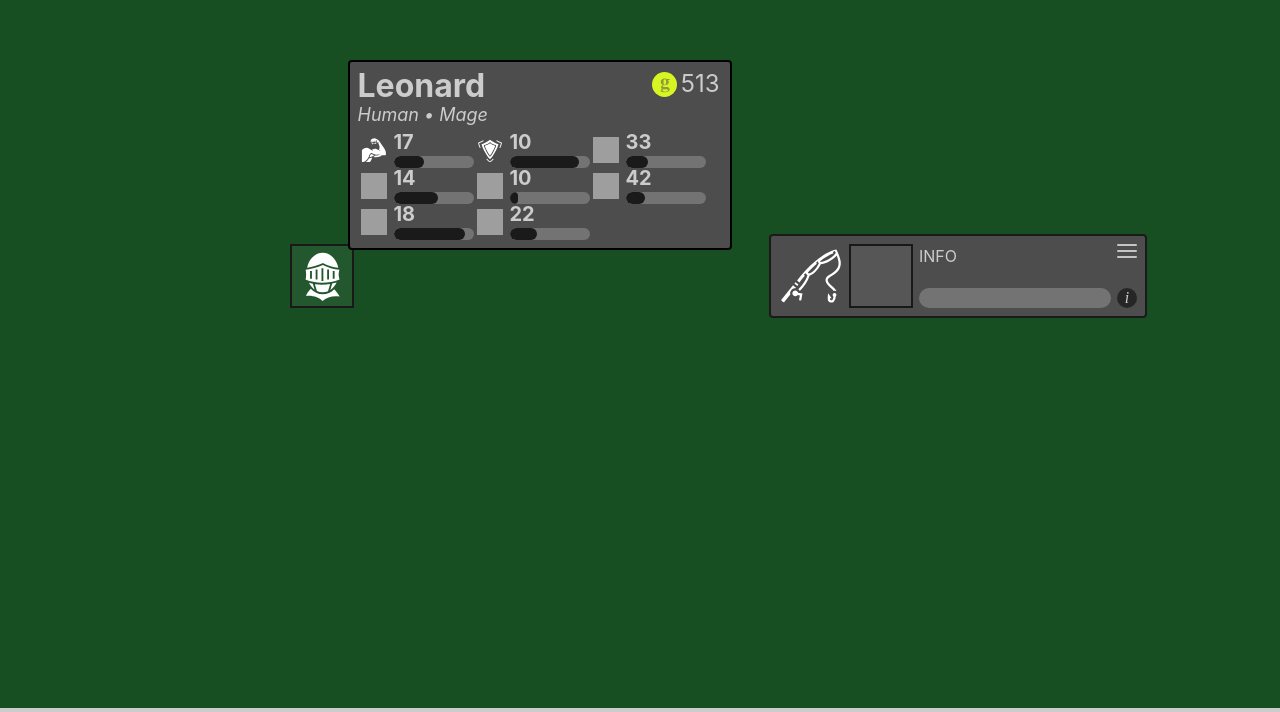
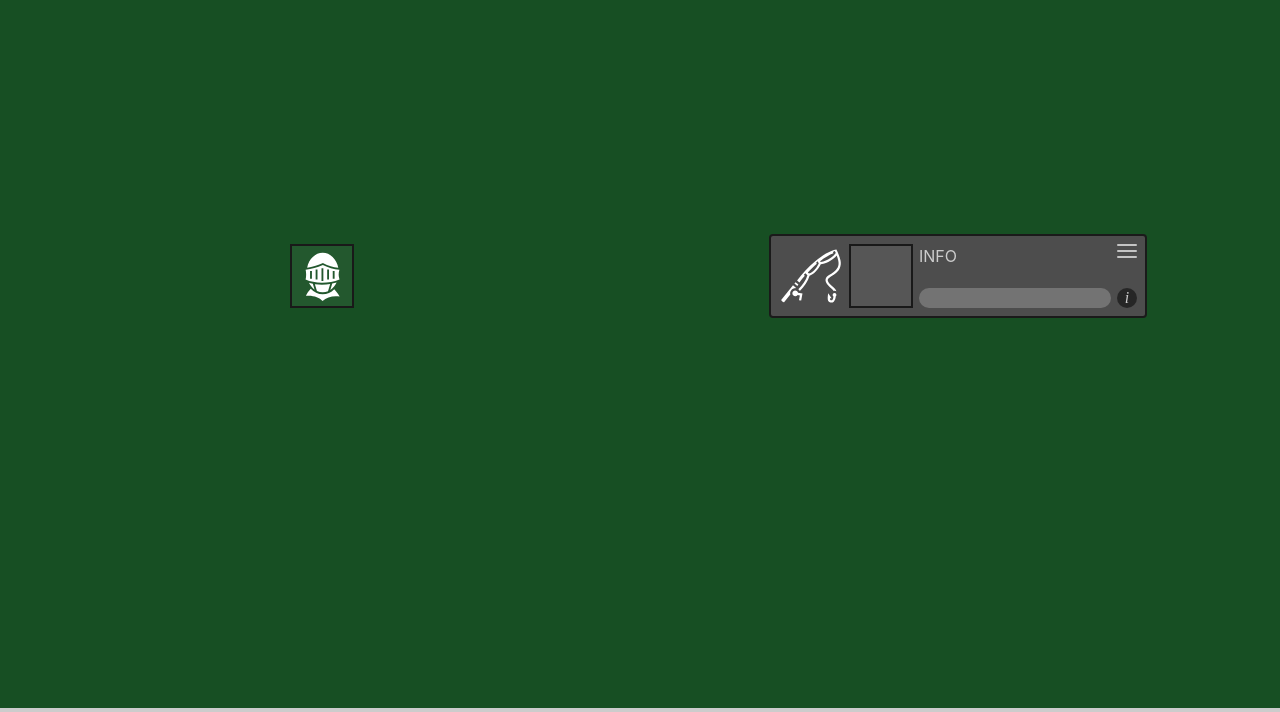
Before and after one commit to DanielMontilla/vue-idle, a Vue app: page / in a window 1280 px wide. Shown: the part 142-854 px from the top of the page. Built offline with nearby package versions, Linux system fonts and the light colour scheme; grey boxes are pictures that could not be loaded.

Commit message:
backing up... big changes

```diff
--- a/src/App.vue
+++ b/src/App.vue
@@ -1,8 +1,8 @@
 <script setup lang="ts">
    import type { PlayerData } from '@/types';
-   import { VIEWPORT_SIZE, INVENTORY, PLAYER } from '@/CONST';
+   import { VIEWPORT_SIZE, INVENTORY } from '@/CONST';
    import { Label, Shop, Training } from '@/windows/_index';
-   import { useSlots, useLabels } from '@/services/_index';
+   import { useSlots, useLabels, usePlayer } from '@/services/_index';
    import { computed, inject, provide, ref } from 'vue';
    import { Hero } from '@/classes/_index';
    import { STARTING_LABELS } from '@/data';
@@ -11,9 +11,8 @@
    // Global State
    const slots = useSlots();
    const { labels, getActive, isActive, setActive } = useLabels(1, STARTING_LABELS);
-   const player = ref<PlayerData>({ wallet: { diamond: 0, gold: 99 } });
+   const player = usePlayer();
 
-   provide(PLAYER, player);
    provide(INVENTORY, [
       slots.add('inventory', Hero.random()),
       ...slots.addRandoms(9 * 6 - 1, 'inventory'),
--- a/src/CONST.ts
+++ b/src/CONST.ts
@@ -62,5 +62,4 @@ export const ActivityArr = [
 
 export const ConsumableArr = ['potion'] as const;
 
-export const PLAYER = Symbol() as InjectionKey<PlayerRef>;
 export const INVENTORY = Symbol() as InjectionKey<SlotRef[]>;
--- a/src/classes/items/Hero.ts
+++ b/src/classes/items/Hero.ts
@@ -98,8 +98,6 @@ export default class Hero extends Item {
       });
    }
 
-   private static once = true;
-
    /* 🔨 CONSTRUCTOR */
    private constructor(data: HeroData) {
       let { id, name, race, class: hClass, skills, activities } = data;
@@ -111,20 +109,6 @@ export default class Hero extends Item {
       this.activities = activities;
 
       this.computeAll();
-
-      if (Hero.once) {
-         SkillArr.forEach(s => {
-            let { xp, level } = this.skills[s];
-            let required = this.skillRequirements[s];
-
-            console.log(
-               `Skill: ${s}, Level: ${level}, XP: ${xp.toFixed(
-                  2
-               )}, Required: ${required.toFixed(2)}`
-            );
-         });
-         Hero.once = false;
-      }
    }
 
    /* 🔎 GETTERS */
--- a/src/components/Item.vue
+++ b/src/components/Item.vue
@@ -4,19 +4,19 @@
    import { inject, ref } from 'vue';
    import { HeroTooltip } from '@/components/_index';
    import { computed } from '@vue/reactivity';
-   import { PLAYER } from '@/CONST';
    import type { PlayerRef } from '@/types';
+   import { usePlayer } from '@/services/_index';
 
    interface ItemProps {
       item: Item;
       onDragStart: (e: DragEvent, dragElem: HTMLElement) => any;
       onDragEnd: (e: DragEvent) => any;
    }
-   const player = inject(PLAYER) as PlayerRef;
+   const player = usePlayer();
    const { item, onDragStart, onDragEnd } = defineProps<ItemProps>();
    const dragElem = ref<HTMLElement>();
-   let hover = ref<Boolean>(true);
-   let dragging = ref<Boolean>(false);
+   const hover = ref<Boolean>(false);
+   const dragging = ref<Boolean>(false);
 
    const draggable = computed(() => {
       if (item.isLocked) return false;
--- a/src/components/Slot.vue
+++ b/src/components/Slot.vue
@@ -1,12 +1,11 @@
 Item
 <script setup lang="ts">
-   import { useSlots } from '@/services/_index';
+   import { useSlots, usePlayer } from '@/services/_index';
    import type { Item } from '@/classes/_index';
    import { Item as MyItem } from '@/components/_index';
-   import type { PlayerRef, SlotRef, SlotType } from '@/types';
-   import { computed, inject, ref } from 'vue';
+   import type { SlotRef, SlotType } from '@/types';
+   import { computed, ref } from 'vue';
    import { getPath } from '@/utilities';
-   import { PLAYER } from '@/CONST';
 
    interface SlotProps {
       data?: SlotRef | SlotType;
@@ -14,9 +13,9 @@ Item
       onEnter?: (item: Item) => any;
       onLeave?: () => any;
    }
-   const player = inject(PLAYER) as PlayerRef;
    const { data, debug, onEnter, onLeave } = defineProps<SlotProps>();
    const manager = useSlots();
+   const player = usePlayer();
 
    let slot: SlotRef;
    if (typeof data === 'string') {
@@ -50,7 +49,7 @@ Item
       dataTransfer.setDragImage(document.createElement('div'), 0, 0);
 
       if (slot.value.type === 'buy') {
-         price.value = (item.value as Item).buyPrice;
+         price.value = (item.value as Item).value;
       }
 
       manager.setDragged(slot);
--- a/src/services/Player.ts
+++ b/src/services/Player.ts
@@ -1,25 +1,46 @@
-import type { Currency, Wallet } from '@/types';
-import { ref } from 'vue';
+import type { Currency, PlayerData, Wallet } from '@/types';
+import { randInt } from '@/utilities';
+import { ref, type Ref } from 'vue';
 
 class Player {
-   private constructor(gold: number = 10) {
-      Player._wallet.gold = gold;
+   /*  */
+   public static ref: Ref<PlayerData>;
+
+   /* 🗿 PROPERTIES */
+   private _wallet: Wallet;
+
+   /* 🔨 CONSTRUCTOR */
+   private constructor({ wallet }: PlayerData) {
+      this._wallet = wallet;
+
+      Player.ref = ref(this);
    }
 
-   private static instance: Player;
-   public static create() {
-      if (!Player.instance) Player.instance = new Player();
-      return Player.instance;
+   /* 🏭 FACTORY */
+   public static init(data: PlayerData) {
+      return new Player(data);
    }
 
-   private static _wallet: Wallet;
-   public static get wallet() {
-      return Player._wallet;
+   public static initRandom() {
+      return new Player({
+         wallet: {
+            gold: randInt(1, 999),
+            diamond: randInt(1, 999),
+         },
+      });
    }
 
-   public static addToWallet(currency: Currency, amount: number) {
-      return (Player._wallet[currency] += amount);
+   /* 🔎 GETTERS */
+   public get wallet() {
+      return this._wallet;
    }
 }
 
-const player = ref<Player>(Player.create());
+const usePlayer = (data?: PlayerData) => {
+   if (data) Player.init(data);
+   if (!Player.ref && !data) Player.initRandom();
+
+   return Player.ref;
+};
+
+export default usePlayer;
--- a/src/services/_index.ts
+++ b/src/services/_index.ts
@@ -1,5 +1,6 @@
 import useSlots from '@/services/Slots';
 import useLoop from '@/services/Loop';
 import useLabels from '@/services/Labels';
+import usePlayer from '@/services/Player';
 
-export { useSlots, useLoop, useLabels };
+export { useSlots, useLoop, useLabels, usePlayer };
--- a/src/windows/Shop.vue
+++ b/src/windows/Shop.vue
@@ -1,6 +1,5 @@
 <script setup lang="ts">
-   import { useSlots } from '@/services/_index';
-   import { PLAYER } from '@/CONST';
+   import { useSlots, usePlayer } from '@/services/_index';
    import { Slot, Inventory } from '@/components/_index';
    import type { PlayerRef } from '@/types';
    import { defineProps, inject } from 'vue';
@@ -11,7 +10,7 @@
    // }
    // const { show } = defineProps<ShopProps>();
    const slots = useSlots();
-   const player = inject(PLAYER) as PlayerRef;
+   const player = usePlayer();
 </script>
 
 <template>
--- a/src/windows/Training.vue
+++ b/src/windows/Training.vue
@@ -1,15 +1,15 @@
 <script setup lang="ts">
-   import { PLAYER } from '@/CONST';
    import type { PlayerData, PlayerRef } from '@/types';
    import { Inventory, TrainingStation } from '@/components/_index';
    import { inject } from 'vue';
+   import { usePlayer } from '@/services/_index';
 
    // interface TrainingProps {
    //    show: boolean;
    // }
    // const { show } = defineProps<TrainingProps>();
 
-   let player = inject(PLAYER) as PlayerRef;
+   let player = usePlayer();
 </script>
 
 <template>
```
Also changed, not shown: TODO.txt.
